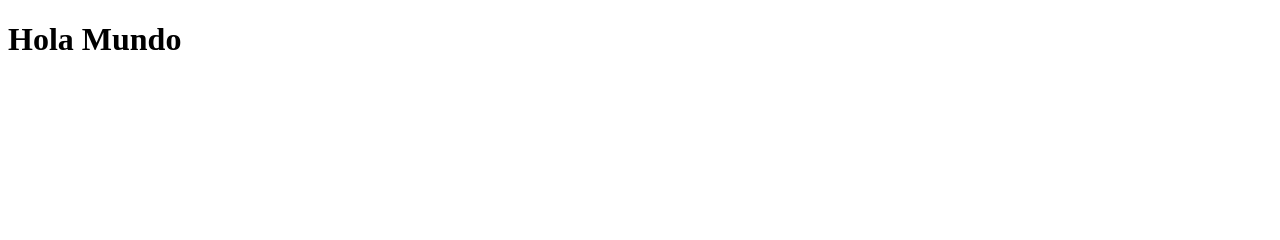
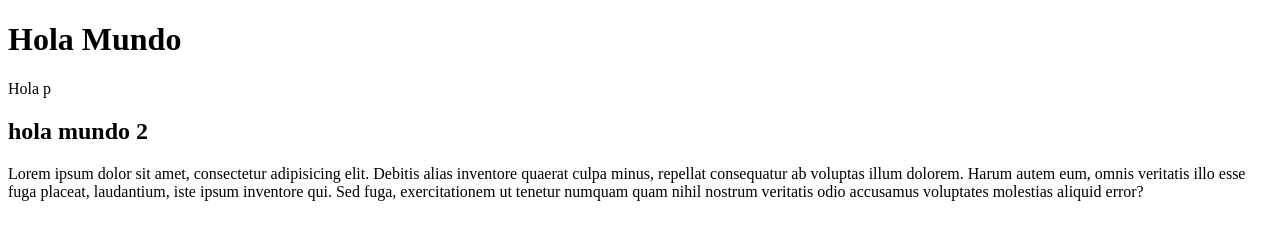
Before and after one commit to Michellopez16/EJ_JS1, a plain HTML site: page index.html in a window 1280 px wide. Drawn offline with Linux system fonts and the light colour scheme.

Commit message:
comentario 2

```diff
--- a/index.html
+++ b/index.html
@@ -10,5 +10,10 @@
 
 <h1>Hola Mundo</h1>
 
+<p>Hola p</p>
+
+<h2>hola mundo 2</h2>
+
+<p>Lorem ipsum dolor sit amet, consectetur adipisicing elit. Debitis alias inventore quaerat culpa minus, repellat consequatur ab voluptas illum dolorem. Harum autem eum, omnis veritatis illo esse fuga placeat, laudantium, iste ipsum inventore qui. Sed fuga, exercitationem ut tenetur numquam quam nihil nostrum veritatis odio accusamus voluptates molestias aliquid error?</p>
 </body>
 </html>
```
